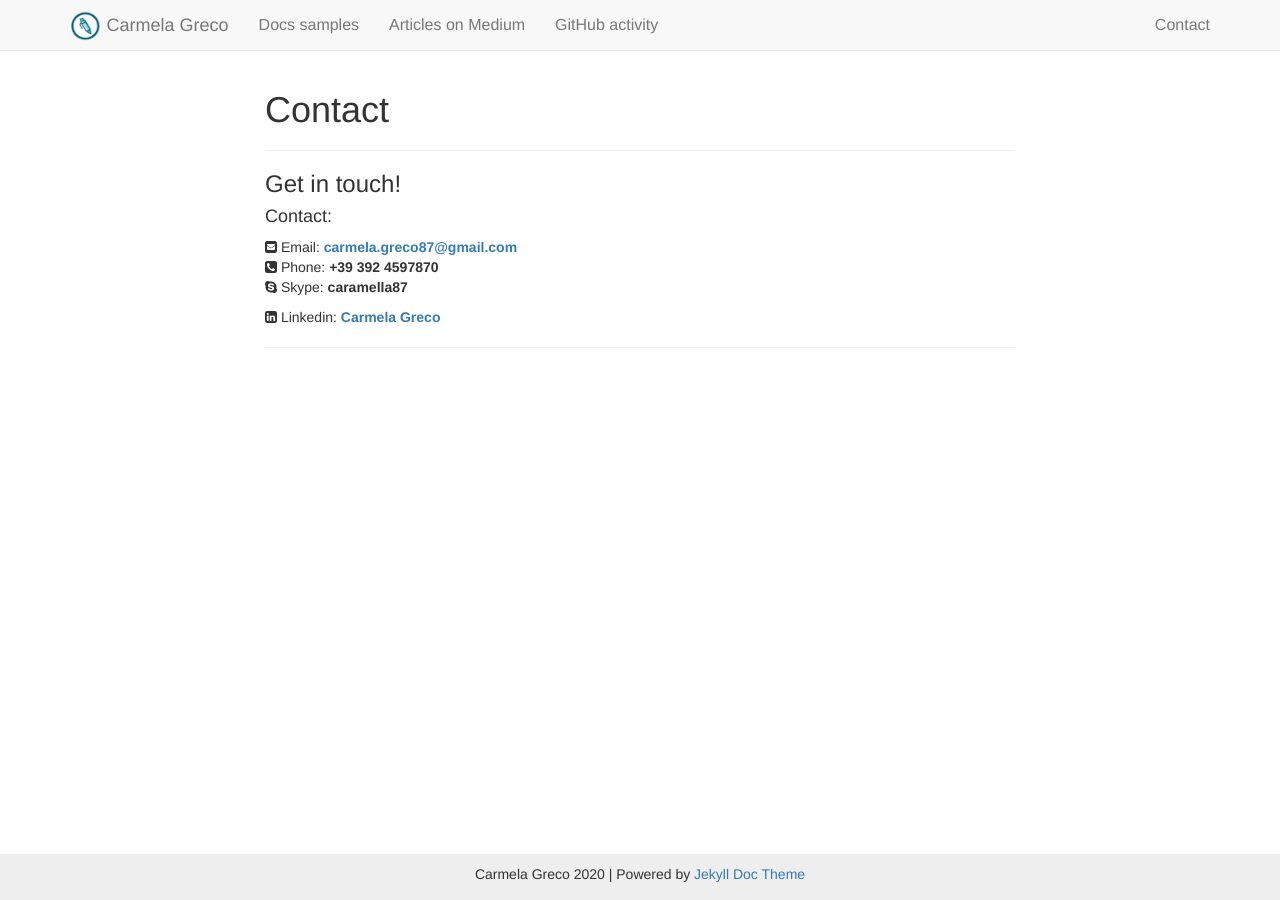
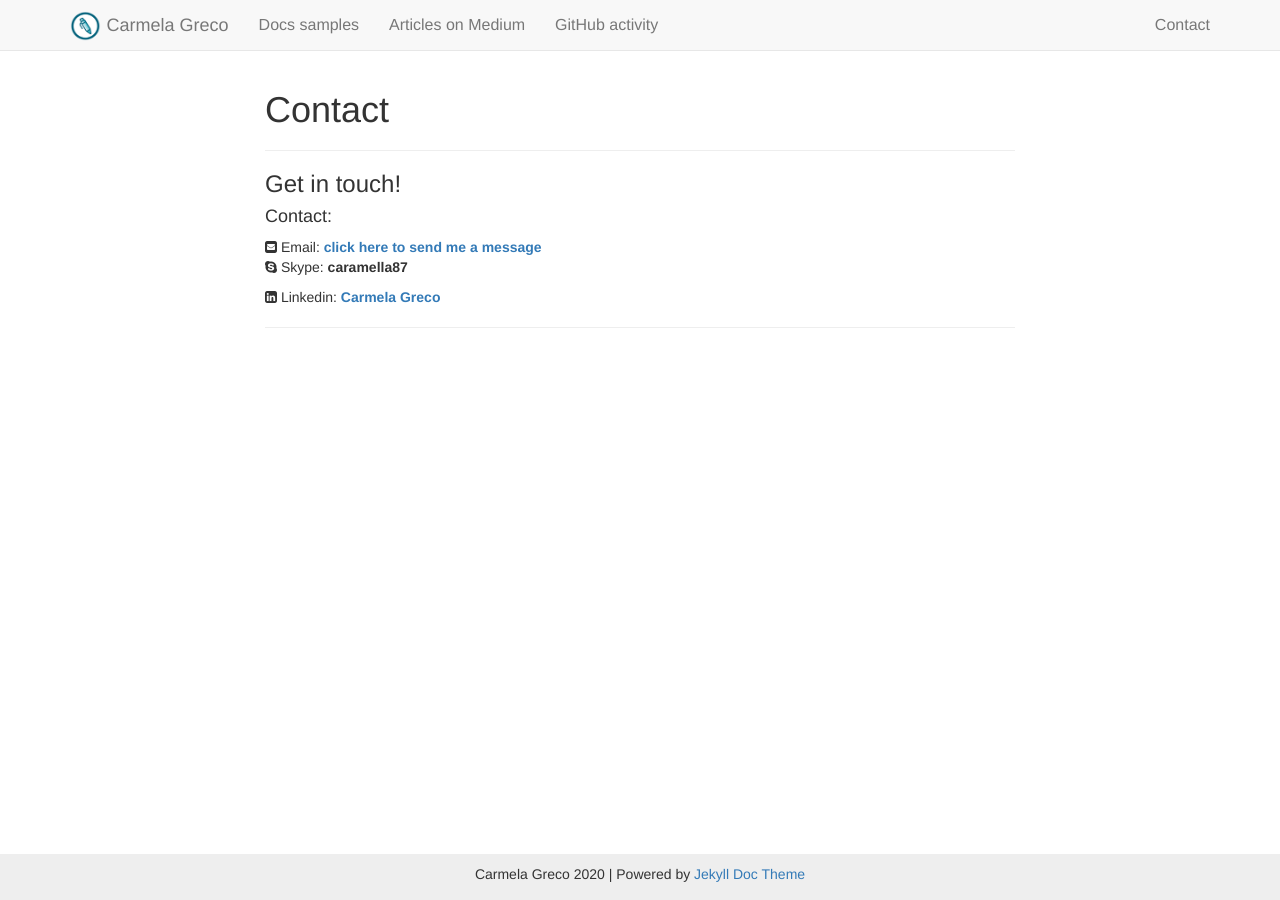
Before and after one commit to carmelag/carmelag.github.io, a Jekyll site: the page built from contact.md, in a window 1280 px wide. Built offline with Jekyll 4.4.1, drawn with Linux system fonts in a browser that asks for light colours; comment, search, counter and statistics services are not loaded.

Commit message:
Update contact.md

```diff
--- a/contact.md
+++ b/contact.md
@@ -6,8 +6,7 @@ author: Carmela
 ### Get in touch!
 
 #### Contact:
-<i class="fa fa-envelope-square" aria-hidden="true"></i> Email: __[carmela.greco87@gmail.com](mailto:carmela.greco87@gmail.com")__
-<i class="fa fa-phone-square" aria-hidden="true"></i> Phone: __+39 392 4597870__
+<i class="fa fa-envelope-square" aria-hidden="true"></i> Email: __[click here to send me a message](mailto:carmela.greco87@gmail.com")__
 <i class="fa fa-skype" aria-hidden="true"></i> Skype: __caramella87__
 
 <i class="fa fa-linkedin-square" aria-hidden="true"></i> Linkedin: __[Carmela Greco](https://www.linkedin.com/in/carmela-greco-08212b44/)__
```
